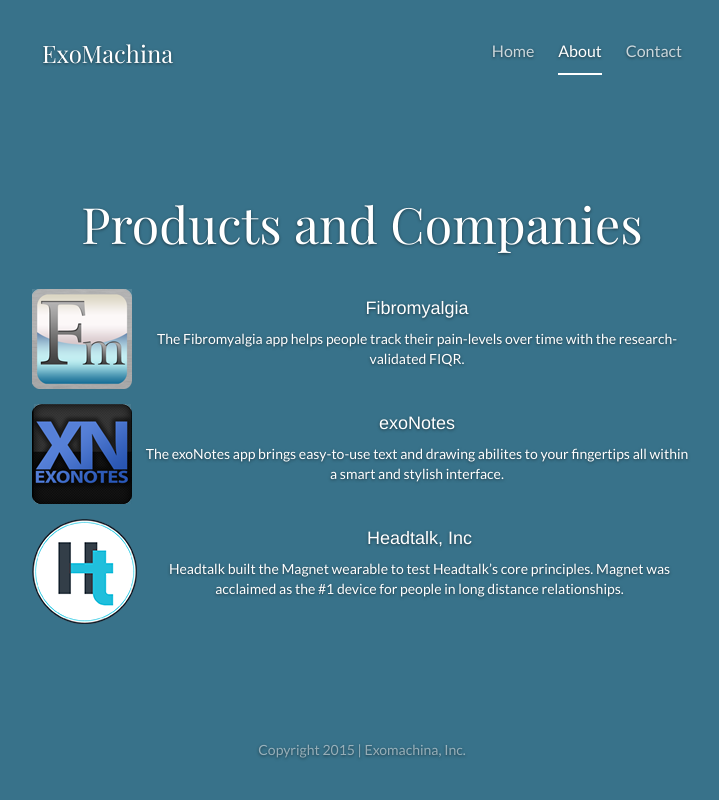
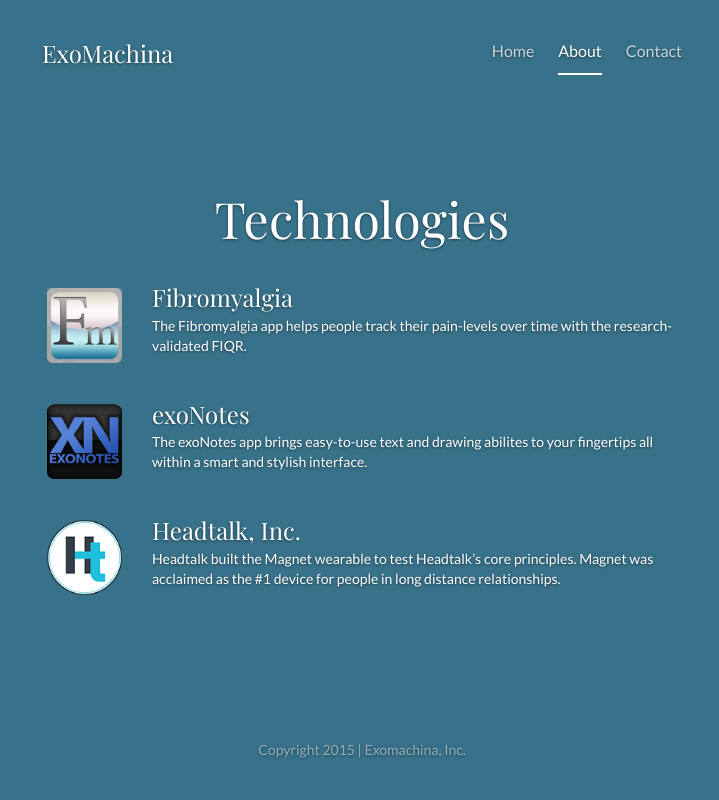
Before and after one commit to ExoMachina/exomachina.github.io, a plain HTML site: page pages/about.html in a window 1280 px wide. Shown: the whole page, without its empty margins (278-997 px from the left). Drawn offline with nearby package versions, Linux system fonts and the light colour scheme; files whose address does not match are found by name.

Commit message:
final edits

```diff
--- a/assets/styles/styles.css
+++ b/assets/styles/styles.css
@@ -5,7 +5,10 @@ body {
   height: 100%;
   background-color: #38728A;
 }
+
 body {
+  height: 100%;
+  background-color: #38728A;
   color: #fff;
   text-align: center;
   text-shadow: 0 1px 3px rgba(0,0,0,.5);
@@ -19,7 +22,11 @@ h2 {
   font-size: 50px;
 }
 
-h1, h2, h3 {
+h4 {
+  font-size: 24px;
+}
+
+h1, h2, h3, h4 {
 	font-family: 'Playfair Display', serif;
 	font-weight: 300;
 }
@@ -29,19 +36,29 @@ p, .btn-lg {
 }
 
 img {
-	vertical-align: center;
+  float: left;
+  width: 95px;
+
 }
 
 .info {
   padding-top: 2em;
 }
 
-section#products {
-	padding-top: 150px;
+.media-list{
+  padding-top: 2em;
 }
 
-#apps{
-  padding-top:2em;
+.media-body {
+  text-align: left;
+}
+
+.media-object {
+  padding-right: 20px;
+}
+
+div#ht-desc.media-body {
+  padding-left: 7px;
 }
 
 /* Extra markup and styles for table-esque vertical and horizontal centering */
@@ -87,7 +104,7 @@ a:hover {
 }
 
 .masthead-brand a {
-    text-decoration: none;
+  text-decoration: none;
   }
 
 .masthead-nav > li {
@@ -124,6 +141,10 @@ a:hover {
   }
   .masthead-nav {
     float: right;
+  }
+
+  li {
+    padding-bottom: 20px;
   }
 }
 
--- a/pages/about.html
+++ b/pages/about.html
@@ -44,53 +44,50 @@
             </div>
           </div>
 
+
           <!--- seperate apps and company -->
 
         <div class="inner cover">
           <div class='col-sm-12'>
-            <h2>Products and Companies</h2>
+            <h2>Technologies</h2>
+            <ul class="media-list">
+              <li class="media">
+                <div class="media-left media-middle">
+                  <a href="https://itunes.apple.com/app/fibromyalgia/id398150128?mt=8">
+                    <img class="media-object" src="../assets/img/app-icons/100x100/fibromyalgia.png">
+                  </a>
+                </div>
+                <div class="media-body">
+                  <h4 class="media-heading">Fibromyalgia</h4>
+                  <p>The Fibromyalgia app helps people track their pain-levels over time with the research-validated FIQR.</p>
+                </div>
+              </li>
 
-            <div class="row" id="apps">
-            <div class="media">
-              <a class="pull-left" href="https://itunes.apple.com/app/fibromyalgia/id398150128?mt=8" target="_blank">
-                <img src="../assets/img/app-icons/100x100/fibromyalgia.png">
+              <li class="media">
+                <div class="media-left media-middle">
+                  <a href="https://itunes.apple.com/app/exonotes/id386497497?mt=8">
+                    <img class="media-object" src="../assets/img/app-icons/100x100/exonotes.png">
                   </a>
+                </div>
                 <div class="media-body">
-                <a href="#">
-                  <h4>Fibromyalgia</h4>
-                </a>
-                <p> The Fibromyalgia app helps people track their pain-levels over time with the research-validated FIQR.</p>
-
-              </div>
-            </div>
-
-            <div class="media">
-              <a class="pull-left" href="https://itunes.apple.com/app/exonotes/id386497497?mt=8" target="_blank">
-                <img src="../assets/img/app-icons/100x100/exonotes.png">
-              </a>
-              <div class="media-body">
-                <a href="#">
-                  <h4>exoNotes</h4>
-                </a>
+                  <h4 class="media-heading">exoNotes</h4>
                   <p>The exoNotes app brings easy-to-use text and drawing abilites to your fingertips all within a smart and stylish interface.</p>
                 </div>
+              </li>
+
+              <li class="media">
+                <div class="media-left media-middle">
+                  <a href="http://www.headtalk.io" target="_blank">
+                    <img class="media-object" src="../assets/img/app-icons/100x100/headtalkHTCircleLogo2x.png">
+                  </a>
                 </div>
-
-            <div class="media">
-              <a class="pull-left" href="http://www.headtalk.io" target="_blank">
-                <img src="../assets/img/app-icons/100x100/headtalkHTCircleLogo2x.png" target="_blank">
-              </a>
                 <div class="media-body">
-                <a href="#">
-                  <h4>Headtalk, Inc</h4>
-                </a>
+                  <h4 class="media-heading">Headtalk, Inc.</h4>
                   <p>Headtalk built the Magnet wearable to test Headtalk’s core principles.
-                  Magnet was acclaimed as the #1 device for people in long distance relationships. </p>
+                  Magnet was acclaimed as the #1 device for people in long distance relationships.</p>
                 </div>
-            </div>
-          </div>
-            </section>
-
+              </li>
+            </ul>
           </div>
         </div>
 
```
Also changed, not shown: index.html (+1 -9 lines), 1 other file. Lines whose indentation alone changed are shown as unchanged.
